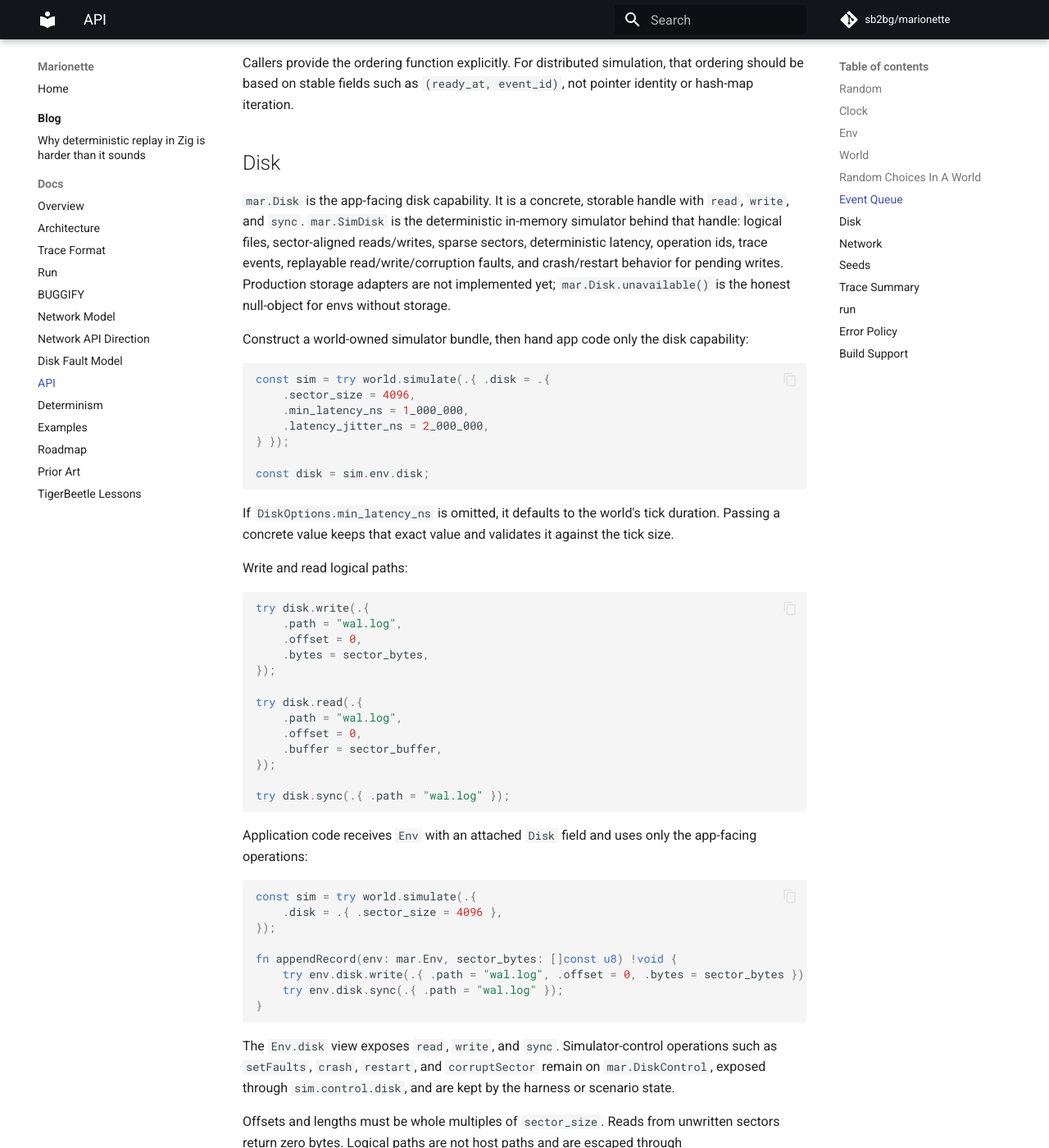
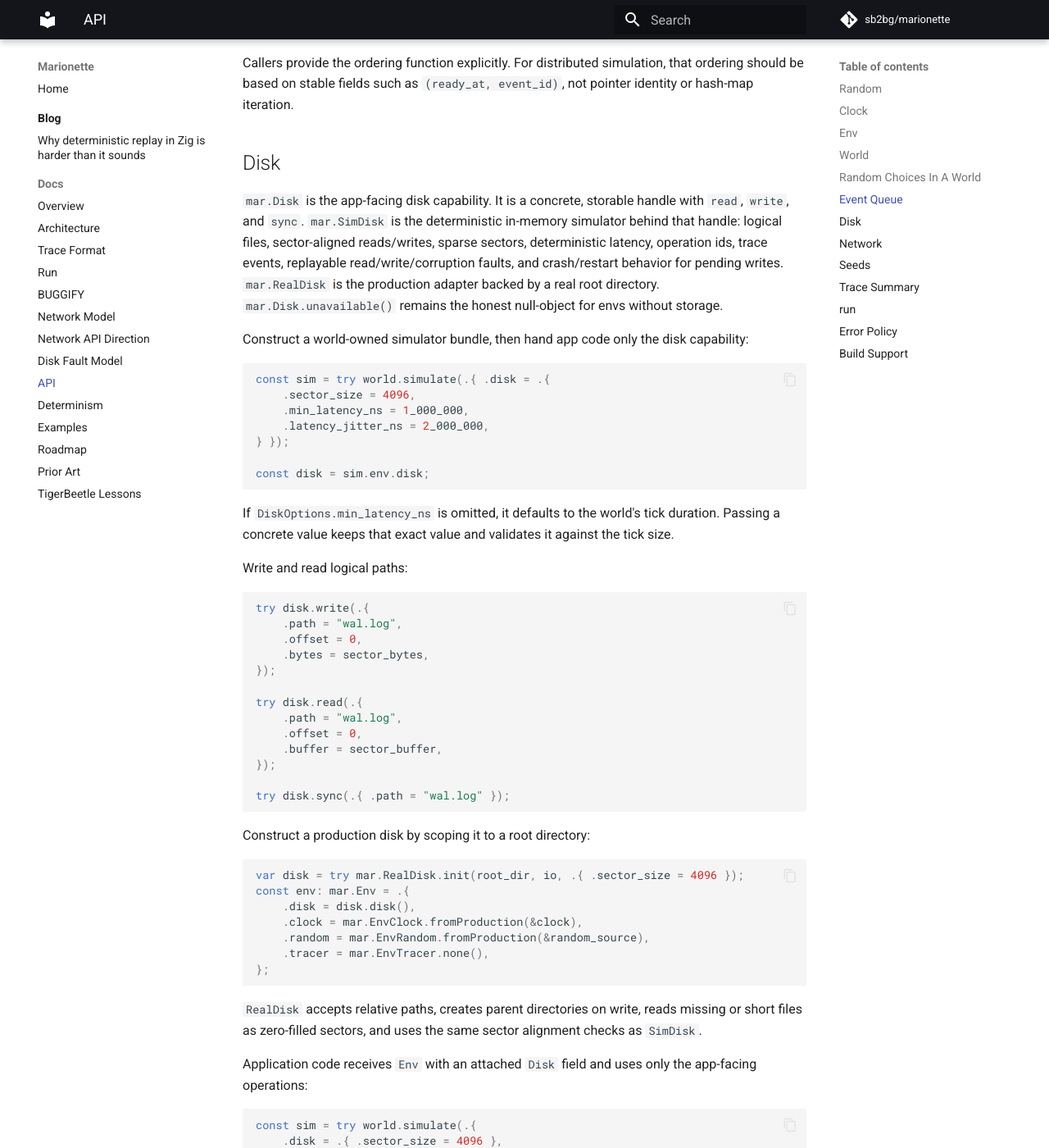
Before and after one commit to sb2bg/marionette, an MkDocs documentation site: the page built from docs/api.md, in a window 1280 px wide and 1400 px high, scrolled down 3598 px. Shown: the whole window at 82% size. Built offline with MkDocs 1.6.1 and Material for MkDocs 9.7.7, drawn with Linux system fonts in a browser that asks for light colours; comment, search, counter and statistics services are not loaded; some of the changed text lies outside the part shown.

Commit message:
Add RealDisk

````diff
--- a/docs/api.md
+++ b/docs/api.md
@@ -69,7 +69,8 @@ fn scenario(world: *mar.World) !void {
 `sim.env` is passed to application code. `sim.control` is kept by the harness
 for simulator-only actions such as advancing time or crashing disk.
 `env.buggify` draws through the env's random capability only when the env was
-built by simulation; production env construction is still being shaped.
+built by simulation; production envs construct the same app-facing capability
+bundle with production adapters such as `mar.RealDisk`.
 
 ## `World`
 
@@ -190,8 +191,9 @@ handle with `read`, `write`, and `sync`. `mar.SimDisk` is the deterministic
 in-memory simulator behind that handle: logical files, sector-aligned
 reads/writes, sparse sectors, deterministic latency, operation ids, trace
 events, replayable read/write/corruption faults, and crash/restart behavior
-for pending writes. Production storage adapters are not implemented yet;
-`mar.Disk.unavailable()` is the honest null-object for envs without storage.
+for pending writes. `mar.RealDisk` is the production adapter backed by a real
+root directory. `mar.Disk.unavailable()` remains the honest null-object for
+envs without storage.
 
 Construct a world-owned simulator bundle, then hand app code only the disk
 capability:
@@ -227,6 +229,22 @@ try disk.read(.{
 
 try disk.sync(.{ .path = "wal.log" });
 ```
+
+Construct a production disk by scoping it to a root directory:
+
+```zig
+var disk = try mar.RealDisk.init(root_dir, io, .{ .sector_size = 4096 });
+const env: mar.Env = .{
+    .disk = disk.disk(),
+    .clock = mar.EnvClock.fromProduction(&clock),
+    .random = mar.EnvRandom.fromProduction(&random_source),
+    .tracer = mar.EnvTracer.none(),
+};
+```
+
+`RealDisk` accepts relative paths, creates parent directories on write, reads
+missing or short files as zero-filled sectors, and uses the same sector
+alignment checks as `SimDisk`.
 
 Application code receives `Env` with an attached `Disk` field and uses only the
 app-facing operations:
````
Also changed, not shown: docs/roadmap.md (+4 -6 lines), 3 other files.
